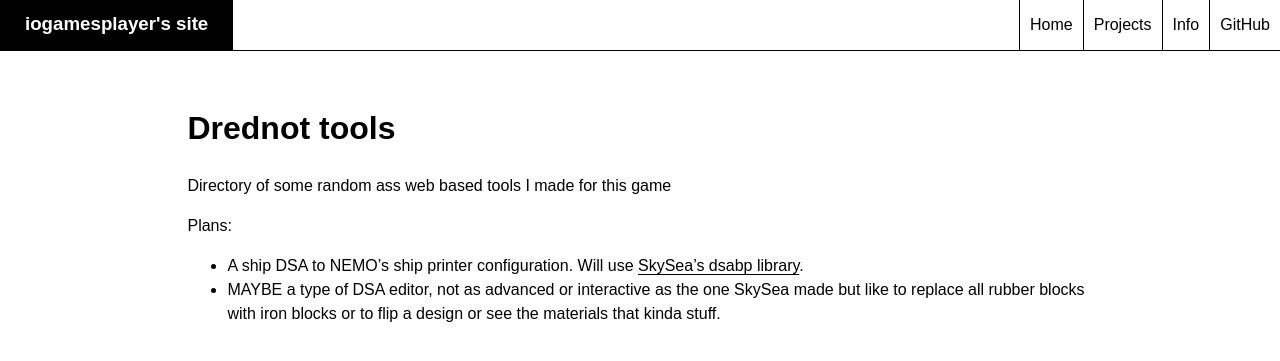
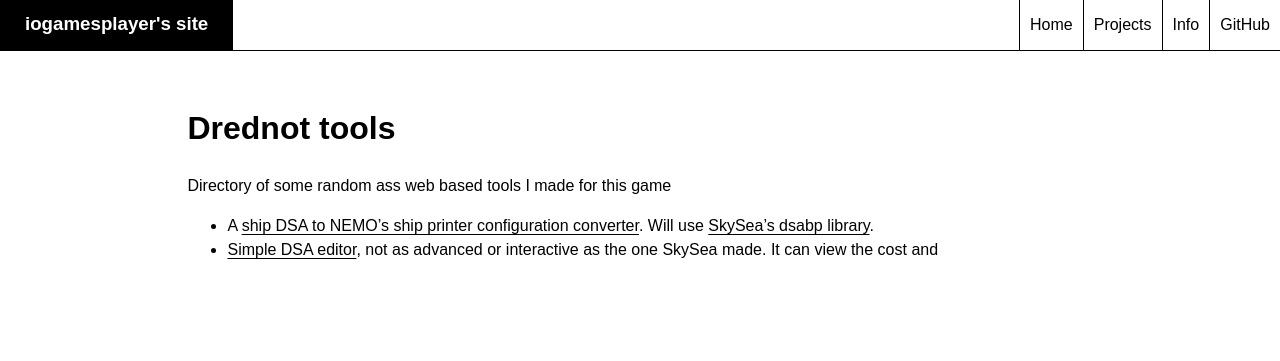
Before and after one commit to iogamesmaker/iogamesmaker.github.io, a Jekyll site: the page built from projects/drednot/tools/index.md, in a window 1280 px wide. Shown: the top 361 px of the page. Built offline with Jekyll 4.4.1, drawn with Linux system fonts in a browser that asks for light colours.

```diff
--- a/projects/drednot/tools/index.md
+++ b/projects/drednot/tools/index.md
@@ -7,6 +7,5 @@
 
 Directory of some random ass web based tools I made for this game
 
-Plans:
- - A ship DSA to NEMO's ship printer configuration. Will use [SkySea's dsabp library](https://github.com/Blueyescat/dsabp-js).
- - MAYBE a type of DSA editor, not as advanced or interactive as the one SkySea made but like to replace all rubber blocks with iron blocks or to flip a design or see the materials that kinda stuff.
+ - A [ship DSA to NEMO's ship printer configuration converter](/projects/drednot/tools/printer). Will use [SkySea's dsabp library](https://github.com/Blueyescat/dsabp-js).
+ - [Simple DSA editor](/projects/drednot/tools/counter), not as advanced or interactive as the one SkySea made. It can view the cost and
```
